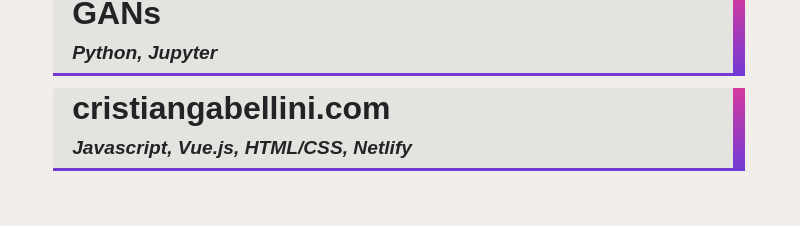
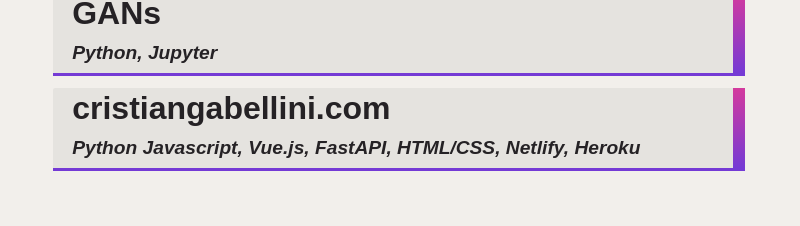
Before and after one commit to FNTwin/FrontEndVue, a Vue app: page / in a window 1280 px wide. Shown: the part 1635-1861 px from the top of the page, without its empty margins (241-1041 px from the left). Built offline with nearby package versions, Linux system fonts and the light colour scheme; what vue-particles would draw is missing.

Commit message:
Description of Site

```diff
--- a/src/components/projects.vue
+++ b/src/components/projects.vue
@@ -284,7 +284,7 @@
         <!-- ///////////////////////////////////////////////////////////////////////////////////////////// -->
         <button :style="darkproject" class="holder2" @click="showModal7">
           <h1 :style="correctcolor">cristiangabellini.com</h1>
-          <h2 :style="correctcolor">Javascript, Vue.js, HTML/CSS, Netlify</h2>
+          <h2 :style="correctcolor">Python Javascript, Vue.js, FastAPI, HTML/CSS, Netlify, Heroku</h2>
         </button>
         <div class="cont">
           <b-modal
@@ -301,7 +301,8 @@
                 This project is just the implementation of my homepage...aka
                 this site!<br />
                 Not a lot to say here! I just did it from scratch to learn a bit
-                about javascript and vue.js.<br />
+                about javascript and vuejs with a nodejs backend deployed on Netlify.<br />
+                REST APis done with Python and FastAPI and deployed on Heroku.<br />
                 <br /><br />
               </h3>
             </div>
```
